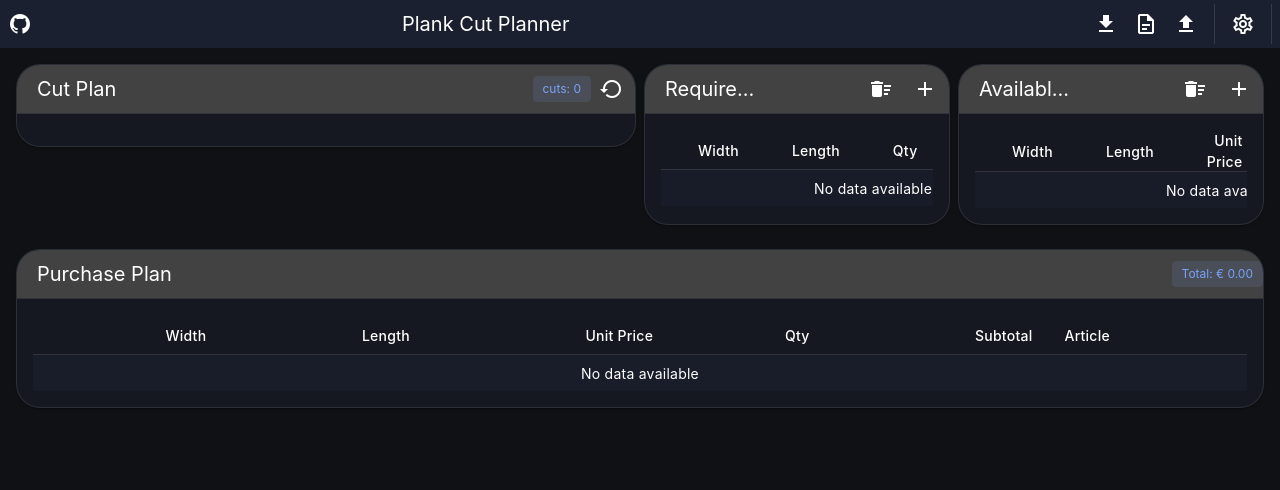
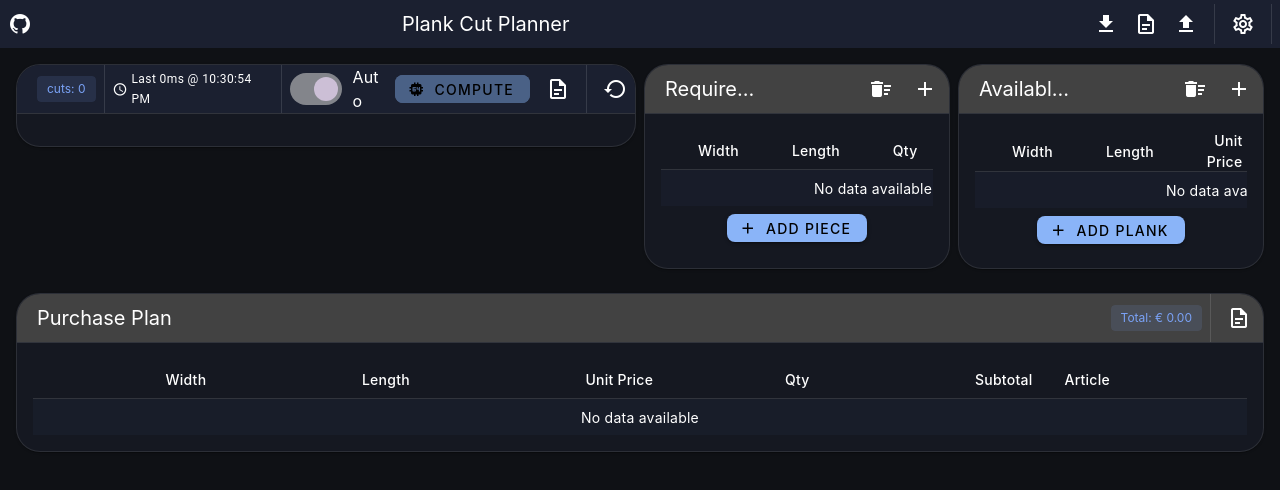
Before and after one commit to vschroeter/plank-cut-planner, a Vue app: page / in a window 1280 px wide. Shown: the top 490 px of the page. Built offline with nearby package versions, Linux system fonts and the light colour scheme; a small style sheet from the web is missing.

Commit message:
Added export and functionality buttons to components.

```diff
--- a/src/components/AvailablePlanksTable.vue
+++ b/src/components/AvailablePlanksTable.vue
@@ -39,6 +39,9 @@
           </v-menu>
         </template>
       </v-data-table>
+      <div class="text-center my-2">
+        <v-btn color="primary" prepend-icon="mdi-plus" @click="add">Add Plank</v-btn>
+      </div>
     </v-card-text>
   </v-card>
 
--- a/src/components/CutPlanView.vue
+++ b/src/components/CutPlanView.vue
@@ -1,24 +1,87 @@
 <template>
   <v-card>
-    <v-toolbar class="sticky-header" density="compact" flat>
+    <v-toolbar class="sticky-header bg-surface-2" density="compact" flat>
       <v-toolbar-title>Cut Plan</v-toolbar-title>
       <v-spacer />
-      <v-chip color="info" label>cuts: {{ store.totalCuts }}</v-chip>
-      <v-chip v-if="planks.length > 0" class="ml-2" color="success" label>waste: {{ wastePercentTotal }}%</v-chip>
-      <v-btn icon="mdi-restore" :title="'Reset marked pieces'" variant="text" @click="store.resetAllDone()" />
+
+      <!-- Metrics group -->
+      <div class="d-flex align-center">
+        <v-chip color="info" label>cuts: {{ store.totalCuts }}</v-chip>
+        <v-chip v-if="planks.length > 0" class="ml-2" color="success" label>waste: {{ wastePercentTotal }}%</v-chip>
+      </div>
+
+      <v-divider class="mx-2" vertical />
+
+      <!-- Status group -->
+      <div class="d-flex align-center text-caption">
+        <v-icon class="mr-1" icon="mdi-clock-outline" size="small" />
+        <span>{{ statusText }}</span>
+      </div>
+
+      <v-divider class="mx-2" vertical />
+
+      <!-- Actions group -->
+      <div class="d-flex align-center">
+        <v-tooltip location="bottom" text="Auto recompute when data changes">
+          <template #activator="{ props: tprops }">
+            <v-switch
+              v-model="auto"
+              density="comfortable"
+              hide-details
+              inset
+              label="Auto"
+              v-bind="tprops"
+            />
+          </template>
+        </v-tooltip>
+        <v-tooltip location="bottom" text="Compute now">
+          <template #activator="{ props: tprops }">
+            <v-btn
+              class="ml-2"
+              color="primary"
+              :disabled="store.autoRecompute"
+              :loading="store.computeLoading"
+              prepend-icon="mdi-cpu-64-bit"
+              variant="elevated"
+              v-bind="tprops"
+              @click="store.computePlans()"
+            >Compute</v-btn>
+          </template>
+        </v-tooltip>
+
+        <v-tooltip location="bottom" text="Export cut plan (Markdown)">
+          <template #activator="{ props: tprops }">
+            <v-btn
+              class="ml-2"
+              icon="mdi-file-document-outline"
+              variant="text"
+              v-bind="tprops"
+              @click="onExportMarkdown"
+            />
+          </template>
+        </v-tooltip>
+
+        <v-divider class="mx-2" vertical />
+
+        <v-tooltip location="bottom" text="Reset all marked pieces">
+          <template #activator="{ props: tprops }">
+            <v-btn icon="mdi-restore" variant="text" v-bind="tprops" @click="store.resetAllDone()" />
+          </template>
+        </v-tooltip>
+      </div>
     </v-toolbar>
     <v-divider />
     <v-card-text ref="refCardContent">
 
-      <v-row v-for="plank, idx in planks" :key="idx" class="py-2">
+      <v-row v-for="meta in planksWithIndex" :key="meta.originalIndex" class="py-2">
         <v-col>
           <div class="d-flex align-center mb-2">
-            <v-chip v-if="plank.availablePlank.articleNr" class="mr-2" label>{{ plank.availablePlank.articleNr }}</v-chip>
-            <v-chip class="mr-2" label>{{ plank.lengthMm }} × {{ plank.widthMm }} mm</v-chip>
+            <v-chip v-if="meta.plank.availablePlank.articleNr" class="mr-2" label>{{ meta.plank.availablePlank.articleNr }}</v-chip>
+            <v-chip class="mr-2" label>{{ meta.plank.lengthMm }} × {{ meta.plank.widthMm }} mm</v-chip>
             <v-chip class="mr-2" color="secondary" label variant="tonal">kerf: {{ store.settings.sawKerfMm }} mm</v-chip>
-            <v-chip color="warning" label variant="tonal">waste: {{ wastePercent(plank) }}%</v-chip>
+            <v-chip color="warning" label variant="tonal">waste: {{ wastePercent(meta.plank) }}%</v-chip>
           </div>
-          <PlankVisualization :max-plank-length="maxPlankLength" :plank="plank" :plank-idx="idx" :width-reference="widthReference" />
+          <PlankVisualization :max-plank-length="maxPlankLength" :plank="meta.plank" :plank-idx="meta.originalIndex" :width-reference="widthReference" />
         </v-col>
       </v-row>
 
@@ -58,6 +121,7 @@
 
 <script lang="ts" setup>
   import { useResizeObserver } from '@vueuse/core'
+  import { buildCutPlanMarkdown } from '@/lib/exportMarkdown'
   import { usePlannerStore } from '@/stores/planner'
   import PlankVisualization from './PlankVisualization.vue'
   const store = usePlannerStore()
@@ -69,17 +133,32 @@
     widthReference.value = entries[0]?.contentRect.width ?? 0
   })
 
-  const planks = computed(() => [...store.plankPlan].toSorted((a, b) => {
-    if (a.widthMm === b.widthMm) {
-      return b.lengthMm - a.lengthMm
-    }
-    return a.widthMm - b.widthMm
-  }))
+  function pieceIdentityFor (originalIndex: number, plank: any, piece: any, pieceIdx: number): string {
+    const art = plank.availablePlank.articleNr ?? 'na'
+    return `${originalIndex}:${art}:${piece.widthMm}x${piece.lengthMm}:${pieceIdx}:${piece.offsetMm}`
+  }
+
+  function isPlankFinished (plank: any, originalIndex: number): boolean {
+    const piecesSorted = [...plank.pieces].toSorted((a, b) => (b.widthMm - a.widthMm) || (b.lengthMm - a.lengthMm))
+    if (piecesSorted.length === 0) return false
+    return piecesSorted.every((piece, idx) => !!store.donePieces[pieceIdentityFor(originalIndex, plank, piece, idx)])
+  }
+
+  const planksWithIndex = computed(() => {
+    const metas = store.plankPlan.map((plank: any, originalIndex: number) => ({
+      plank,
+      originalIndex,
+      finished: isPlankFinished(plank, originalIndex),
+    }))
+    return metas.toSorted((a, b) => {
+      if (a.finished !== b.finished) return Number(a.finished) - Number(b.finished) // unfinished first
+      if (a.plank.widthMm === b.plank.widthMm) return b.plank.lengthMm - a.plank.lengthMm
+      return a.plank.widthMm - b.plank.widthMm
+    })
+  })
+
+  const planks = computed(() => planksWithIndex.value.map(m => m.plank))
   const maxPlankLength = computed(() => Math.max(...planks.value.map(plank => plank.lengthMm)))
-
-  watch(planks, () => {
-    console.log(planks.value)
-  })
 
   function wastePercent (plank: any): number {
     const used = plank.pieces.reduce((s: number, p: any) => s + p.lengthMm + p.cutWidthMm, 0)
@@ -94,6 +173,35 @@
     return Math.round(((totalLen - used) / totalLen) * 100)
   })
 
+  const statusText = computed(() => {
+    const ms = store.computeMs ?? null
+    const last = store.lastComputedAt ? new Date(store.lastComputedAt).toLocaleTimeString() : '—'
+    const perf = ms == null ? 'Not computed yet' : `Last ${ms}ms @ ${last}`
+    return store.autoRecompute ? perf : `${perf} • Auto disabled (>1.0s)`
+  })
+
+  const auto = computed({
+    get: () => store.autoRecompute,
+    set: (v: boolean) => store.toggleAutoRecompute(v),
+  })
+
+  function onExportMarkdown (): void {
+    const md = buildCutPlanMarkdown(store.plankPlan, store.requiredPieces, store.settings.unitSystem)
+    const blob = new Blob([md], { type: 'text/markdown' })
+    const url = URL.createObjectURL(blob)
+    const a = document.createElement('a')
+    const ts = new Date()
+    const y = ts.getFullYear().toString()
+    const m = String(ts.getMonth() + 1).padStart(2, '0')
+    const d = String(ts.getDate()).padStart(2, '0')
+    const hh = String(ts.getHours()).padStart(2, '0')
+    const mm = String(ts.getMinutes()).padStart(2, '0')
+    a.href = url
+    a.download = `cut-plan-${y}${m}${d}-${hh}${mm}.md`
+    a.click()
+    URL.revokeObjectURL(url)
+  }
+
 </script>
 <style scoped>
 .sticky-header {
--- a/src/components/PurchasePlanTable.vue
+++ b/src/components/PurchasePlanTable.vue
@@ -4,6 +4,12 @@
       <v-toolbar-title>Purchase Plan</v-toolbar-title>
       <v-spacer />
       <v-chip color="info" label>Total: {{ formatCurrency(total, store.settings.currency) }}</v-chip>
+      <v-divider class="mx-2" vertical />
+      <v-tooltip location="bottom" text="Export purchase plan (Markdown)">
+        <template #activator="{ props: tprops }">
+          <v-btn icon="mdi-file-document-outline" variant="text" v-bind="tprops" @click="onExportMarkdown" />
+        </template>
+      </v-tooltip>
     </v-toolbar>
     <v-divider />
     <v-card-text>
@@ -23,6 +29,7 @@
 
 <script lang="ts" setup>
   import { computed } from 'vue'
+  import { buildPurchasePlanMarkdown } from '@/lib/exportMarkdown'
   import { formatCurrency } from '@/lib/format'
   import { usePlannerStore } from '@/stores/planner'
   const store = usePlannerStore()
@@ -52,6 +59,23 @@
   const total = computed(() => store.purchasePlan.reduce((s, item) => s + item.quantity * item.plank.availablePlank.pricePerPiece, 0))
   const loading = computed(() => store.computeLoading)
   defineExpose({ formatCurrency })
+
+  function onExportMarkdown (): void {
+    const md = buildPurchasePlanMarkdown(store.purchasePlan, store.settings.unitSystem, store.settings.currency)
+    const blob = new Blob([md], { type: 'text/markdown' })
+    const url = URL.createObjectURL(blob)
+    const a = document.createElement('a')
+    const ts = new Date()
+    const y = ts.getFullYear().toString()
+    const m = String(ts.getMonth() + 1).padStart(2, '0')
+    const d = String(ts.getDate()).padStart(2, '0')
+    const hh = String(ts.getHours()).padStart(2, '0')
+    const mm = String(ts.getMinutes()).padStart(2, '0')
+    a.href = url
+    a.download = `purchase-plan-${y}${m}${d}-${hh}${mm}.md`
+    a.click()
+    URL.revokeObjectURL(url)
+  }
 </script>
 
 <style scoped>
--- a/src/components/RequiredPiecesTable.vue
+++ b/src/components/RequiredPiecesTable.vue
@@ -39,6 +39,9 @@
           </v-menu>
         </template>
       </v-data-table>
+      <div class="text-center my-2">
+        <v-btn color="primary" prepend-icon="mdi-plus" @click="add">Add Piece</v-btn>
+      </div>
     </v-card-text>
   </v-card>
 
--- a/src/lib/exportMarkdown.ts
+++ b/src/lib/exportMarkdown.ts
@@ -1,5 +1,5 @@
 /* eslint-disable unicorn/prefer-single-call */
-import type { Plank, RequiredPieceInput } from '@/types/planner'
+import type { Plank, PurchasePlanItem, RequiredPieceInput } from '@/types/planner'
 import { formatLength } from '@/composables/useUnits'
 
 function rects (count: number, groupAt = 5): string {
@@ -58,3 +58,27 @@ export function buildCutPlanMarkdown (planks: Plank[], required: RequiredPieceIn
 
   return lines.join('\n')
 }
+
+export function buildPurchasePlanMarkdown (items: PurchasePlanItem[], unit: 'mm' | 'inch', currencySymbol: string): string {
+  const lines: string[] = []
+  lines.push('# Purchase Plan')
+  lines.push('')
+  if (items.length === 0) {
+    lines.push('_No items to purchase._')
+    return lines.join('\n')
+  }
+  const sorted = [...items].toSorted((a, b) => (b.plank.widthMm - a.plank.widthMm) || (b.plank.lengthMm - a.plank.lengthMm))
+  let total = 0
+  for (const item of sorted) {
+    const sku = item.plank.availablePlank
+    const pieceFmt = fmtPiece(item.plank.lengthMm, item.plank.widthMm, unit)
+    const unitPrice = sku.pricePerPiece
+    const subtotal = unitPrice * item.quantity
+    total += subtotal
+    const article = sku.articleNr ? ` • ${sku.articleNr}` : ''
+    lines.push(`- ${item.quantity} × ${pieceFmt} • ${currencySymbol}${unitPrice.toFixed(2)} each • subtotal ${currencySymbol}${subtotal.toFixed(2)}${article}`)
+  }
+  lines.push('')
+  lines.push(`**Total: ${currencySymbol}${total.toFixed(2)}**`)
+  return lines.join('\n')
+}
```
